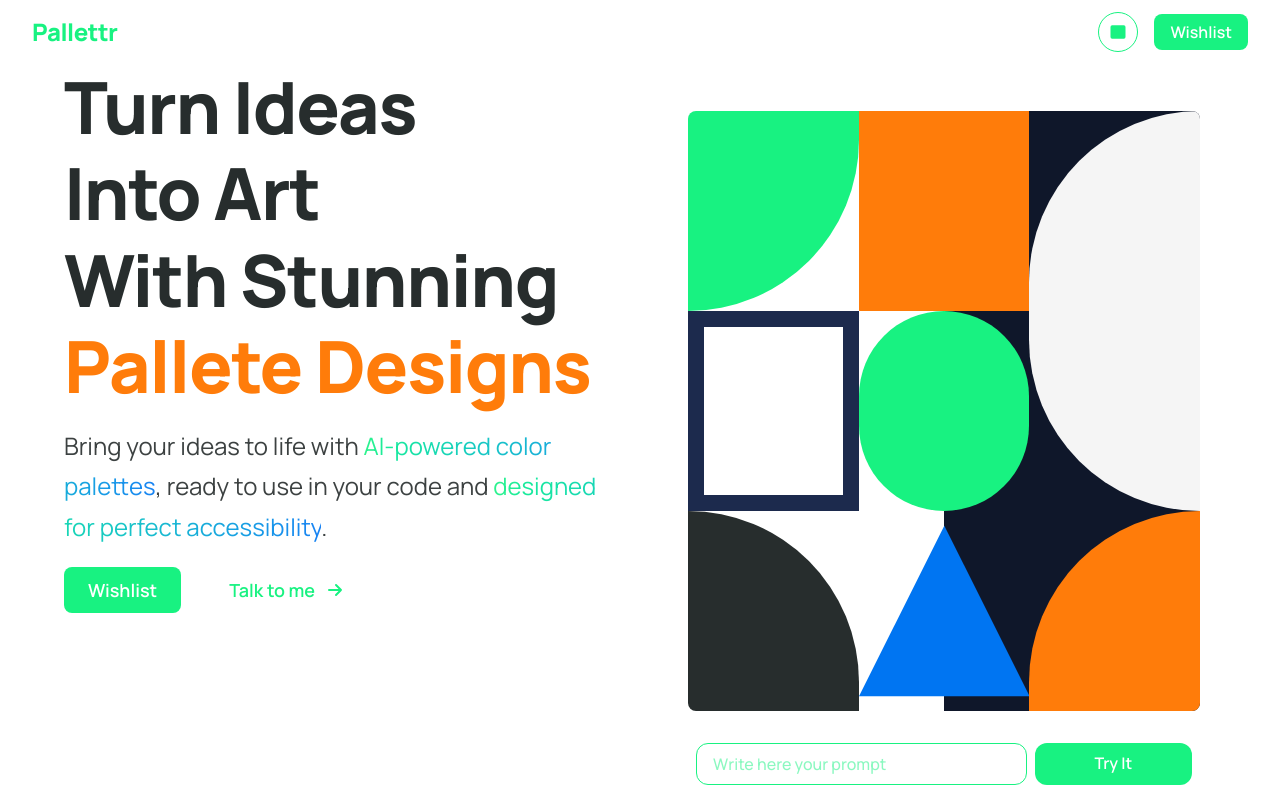
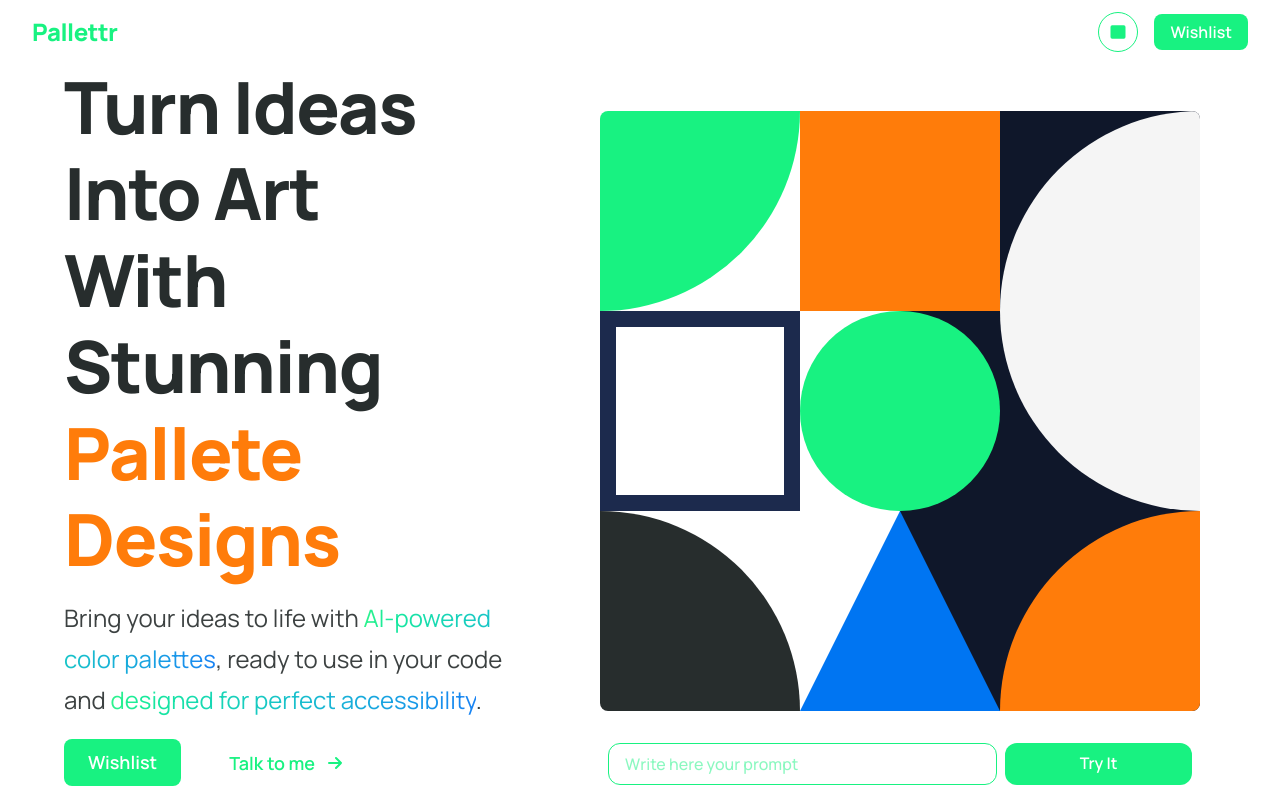
Before and after one commit to maticarrera12/pallettr, a Next.js app: page / in a window 1280 px wide. Shown: the top 800 px of the page. Built offline with nearby package versions, Linux system fonts and the light colour scheme.

Commit message:
fixed bug with scrollbars

```diff
--- a/app/globals.css
+++ b/app/globals.css
@@ -49,6 +49,7 @@ body {
   margin: 0;
   padding: 0;
   box-sizing: border-box;
+  overflow-x: hidden;
 }
 
 /* Asegurar que todos los contenedores respeten el ancho de la pantalla */
@@ -63,7 +64,6 @@ header,
 footer,
 nav {
   max-width: 100%;
-  overflow-x: hidden;
 }
 
 /* Clases personalizadas para el cambio de tema */
```
